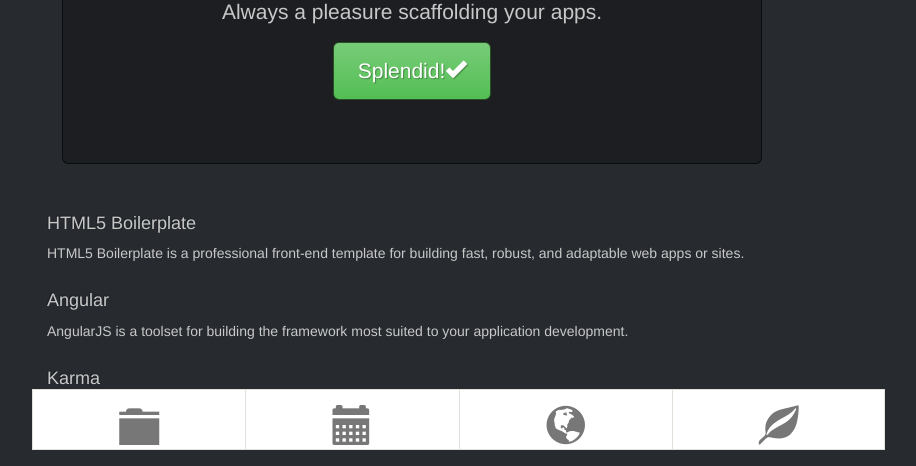
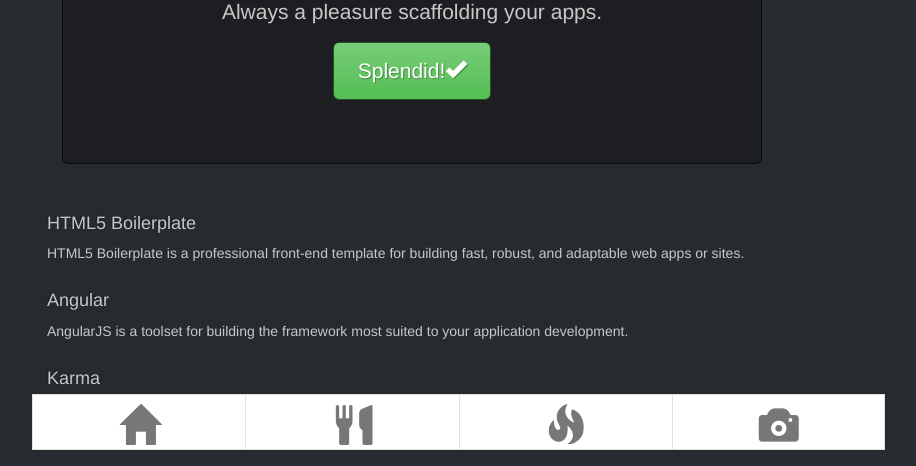
Before and after one commit to DennyScott/ang-bbq, a website: page app/index.html in a window 1280 px wide. Shown: the part 350-816 px from the top of the page, without its empty margins (228-1144 px from the left). Drawn offline with nearby package versions, Linux system fonts and the light colour scheme; some packages are replaced by stand-ins of ours; files that its build step writes are made by us from their sources; files whose address does not match are found by name.

Commit message:
Completed Navigation

```diff
--- a/app/index.html
+++ b/app/index.html
@@ -37,17 +37,17 @@
       <div class="footer">
 				<div class="row">
 		<div class="row nav-row footer-nav">
-			<div class="col-xs-3 col-md-2 ">
-				<span class="glyphicon glyphicon-folder-close"></span>
+			<div class="col-xs-3 col-md-2">
+				<span data-location='dashboard' class="glyphicon navigation-button glyphicon-home"></span>
 			</div>
 			<div class="col-xs-3 col-md-2">
-				<span class="glyphicon glyphicon-calendar"></span>
+				<span data-location='recipies' class="glyphicon navigation-button glyphicon-cutlery"></span>
 			</div>
 			<div class="col-xs-3 col-md-2">
-				<span class="glyphicon glyphicon-globe"></span>
+				<span data-location='submissions' class="glyphicon glyphicon-fire navigation-button"></span>
 			</div>
 			<div class="col-xs-3 col-md-2">
-				<span class="glyphicon glyphicon-leaf"></span>
+				<span data-location='upload' class="glyphicon navigation-button glyphicon-camera"></span>
 			</div>
 
 		</div>
@@ -90,6 +90,7 @@
 
         <!-- build:js({.tmp,app}) scripts/scripts.js -->
         <script src="scripts/app.js"></script>
+				<script src="scripts/helpers/navigation.js"></script>
         <script src="scripts/controllers/main.js"></script>
         <script src="scripts/controllers/about.js"></script>
         <script src="scripts/controllers/home.js"></script>
--- /dev/null
+++ b/app/scripts/helpers/navigation.js
@@ -0,0 +1,7 @@
+'use strict';
+$(function(){
+	$('.navigation-button').click(function(e){
+		var me = $(e.currentTarget);
+		window.location.href = "#/" + me.attr('data-location');
+	});
+});
--- a/app/styles/main.css
+++ b/app/styles/main.css
@@ -104,6 +104,6 @@
 
 
 .nav-row.footer-nav .glyphicon {
-	padding-top: 15px;
+	padding-top: 10px;
 	font-size: 40px;
 }
```
